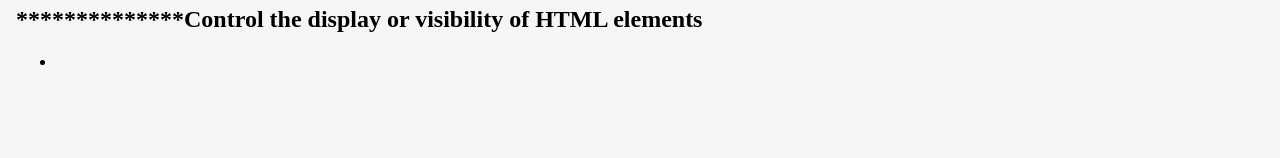
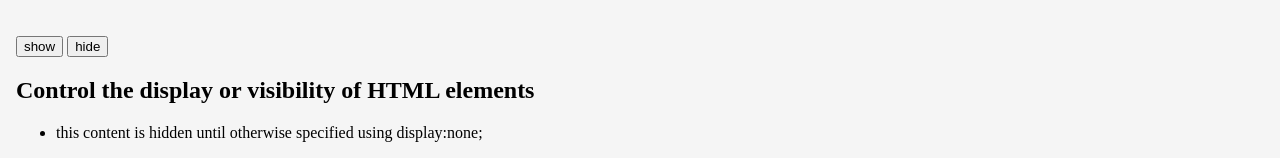
Before and after one commit to baileywest34/CSS2, a plain HTML site: page index.html in a window 1280 px wide. Shown: the part 1809-1967 px from the top of the page. Before the commit the page ends 1896 px from the top, so only its background shows below. Drawn offline with Linux system fonts and the light colour scheme.

Commit message:
answered last question

```diff
--- a/index.html
+++ b/index.html
@@ -109,15 +109,24 @@
         <ul>
             <li><span class="inline-img">this text has a background image</span></li>
         </ul>
+      <br>
         <p>
-        <h2>**************Control the display or visibility of HTML elements</h2>
+<div id='btn-show'>
+
+  <input type="button" value="show" class='show'>
+  <input type="button" value="hide" class='hide'>
+
+</div>
+        <section class="box-display">
+        <h2>Control the display or visibility of HTML elements</h2>
         <ul>
-            <li></li>
+            <li>this content is hidden until otherwise specified using display:none;</li>
         </ul>
+       </section>
         </p>
 
     </main>
-
+<script src="app.js"></script>
 </body>
 
 </html>
```
